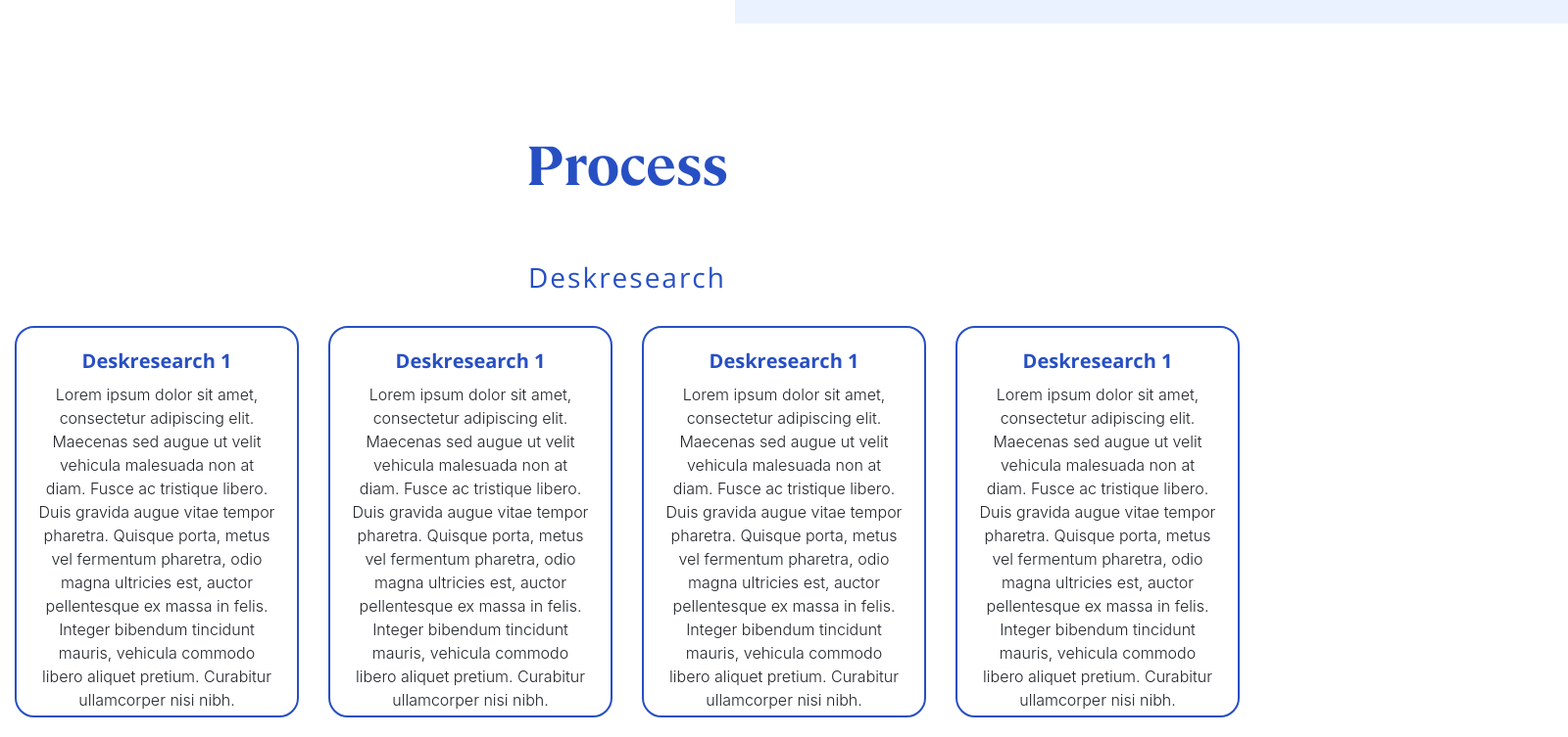
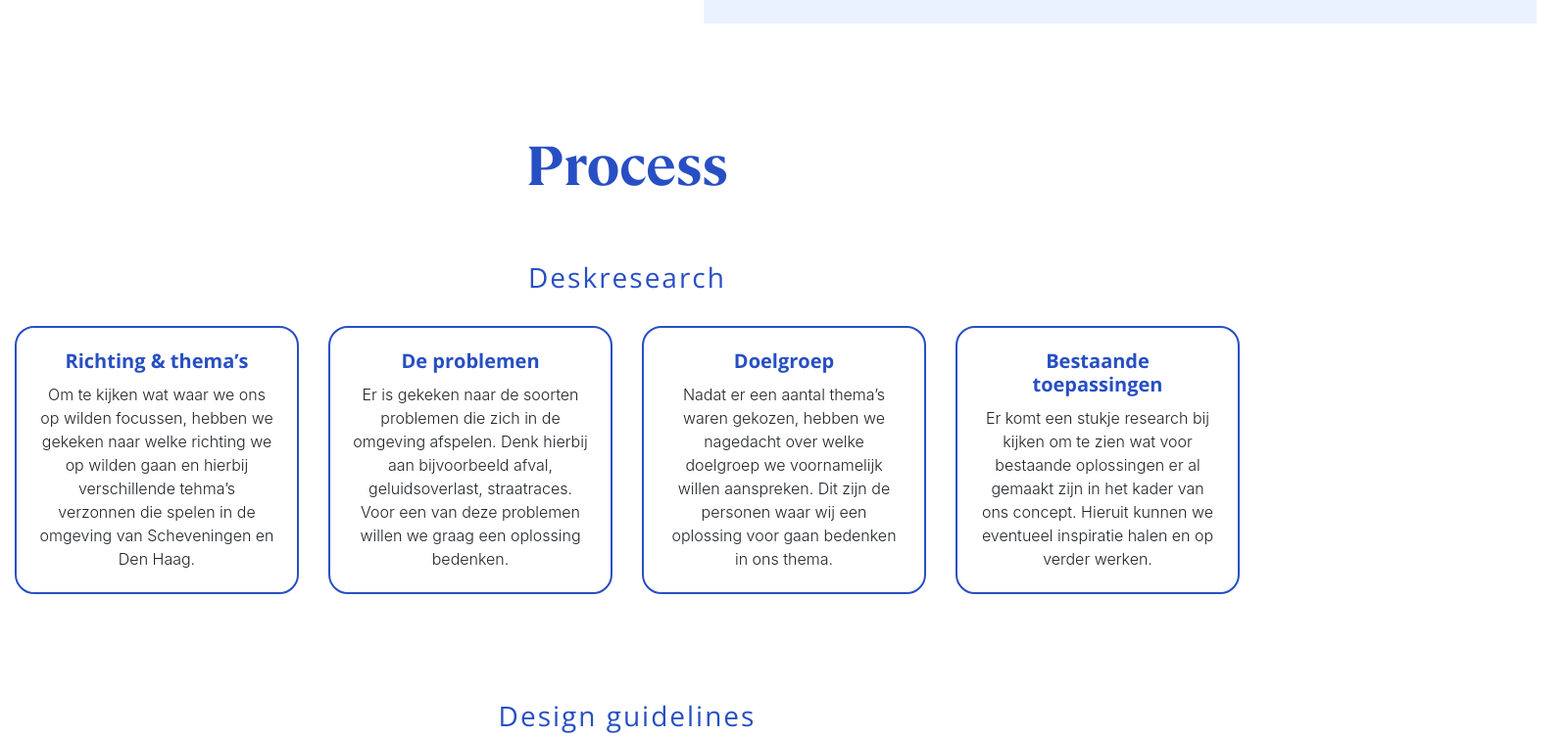
Before and after one commit to Juxtapose-Medialab/one-pager-juxtapose.github.io, a React (Create React App) app: page / in a window 1280 px wide. Shown: the part 2671-3424 px from the top of the page at 98% size, 1600 px wide, since content can reach past the window. Built offline with nearby package versions, Linux system fonts and the light colour scheme.

Commit message:
Fix overflow issue.

```diff
--- a/src/components/Process/Process.jsx
+++ b/src/components/Process/Process.jsx
@@ -1,6 +1,6 @@
 import React from "react";
 import styles from './Process.module.scss';
-import { Row, Col } from 'react-bootstrap';
+import { Row, Col, Container } from 'react-bootstrap';
 import classNames from 'classnames/bind';
 
 const cn = classNames.bind(styles);
@@ -11,31 +11,51 @@ class Process extends React.Component {
         <div className={ styles.process }>
           <h2 className={ styles.processTitle }>Process</h2>
           <div className={ styles.deskresearch }>
+            <Container>
               <h3 className={ styles.deskresearchSmallTitle }>Deskresearch</h3>
               <Row>
                 <Col xs={ 3 }>
                   <div className={ styles.deskresearchCard }>
-                  <h3 className={ styles.deskresearchCardTitle }>Deskresearch 1</h3>
-                  <p className={ styles.deskresearchCardText }>Lorem ipsum dolor sit amet, consectetur adipiscing elit. Maecenas sed augue ut velit vehicula malesuada non at diam. Fusce ac tristique libero. Duis gravida augue vitae tempor pharetra. Quisque porta, metus vel fermentum pharetra, odio magna ultricies est, auctor pellentesque ex massa in felis.  Integer bibendum tincidunt mauris, vehicula commodo libero aliquet pretium. Curabitur ullamcorper nisi nibh.</p>
+                    <h3 className={ styles.deskresearchCardTitle }>Richting & thema’s</h3>
+                    <p className={ styles.deskresearchCardText }>Om te kijken wat waar we ons op wilden focussen, hebben we gekeken naar welke richting we op wilden gaan en hierbij verschillende tehma’s verzonnen die spelen in de omgeving van Scheveningen en Den Haag.</p>
                   </div>
                 </Col>
                 <Col xs={ 3 }>
                   <div className={ styles.deskresearchCard }>
-                  <h3 className={ styles.deskresearchCardTitle }>Deskresearch 1</h3>
-                  <p className={ styles.deskresearchCardText }>Lorem ipsum dolor sit amet, consectetur adipiscing elit. Maecenas sed augue ut velit vehicula malesuada non at diam. Fusce ac tristique libero. Duis gravida augue vitae tempor pharetra. Quisque porta, metus vel fermentum pharetra, odio magna ultricies est, auctor pellentesque ex massa in felis.  Integer bibendum tincidunt mauris, vehicula commodo libero aliquet pretium. Curabitur ullamcorper nisi nibh.</p>
+                    <h3 className={ styles.deskresearchCardTitle }>De problemen</h3>
+                    <p className={ styles.deskresearchCardText }>Er is gekeken naar de soorten problemen die zich in de omgeving afspelen. Denk hierbij aan bijvoorbeeld afval, geluidsoverlast, straatraces. Voor een van deze problemen willen we graag een oplossing bedenken.</p>
                   </div>
                 </Col>
                 <Col xs={ 3 }>
                 <div className={ styles.deskresearchCard }>
-                  <h3 className={ styles.deskresearchCardTitle }>Deskresearch 1</h3>
-                  <p className={ styles.deskresearchCardText }>Lorem ipsum dolor sit amet, consectetur adipiscing elit. Maecenas sed augue ut velit vehicula malesuada non at diam. Fusce ac tristique libero. Duis gravida augue vitae tempor pharetra. Quisque porta, metus vel fermentum pharetra, odio magna ultricies est, auctor pellentesque ex massa in felis.  Integer bibendum tincidunt mauris, vehicula commodo libero aliquet pretium. Curabitur ullamcorper nisi nibh.</p>
+                    <h3 className={ styles.deskresearchCardTitle }>Doelgroep</h3>
+                    <p className={ styles.deskresearchCardText }>
+                        Nadat er een aantal thema’s waren gekozen, hebben we nagedacht over welke doelgroep we voornamelijk willen aanspreken. Dit zijn de personen waar wij een oplossing voor gaan bedenken in ons thema.</p>
                 </div>
                 </Col>
                 <Col xs={ 3 }>
                   <div className={ styles.deskresearchCard }>
-                  <h3 className={ styles.deskresearchCardTitle }>Deskresearch 1</h3>
-                  <p className={ styles.deskresearchCardText }>Lorem ipsum dolor sit amet, consectetur adipiscing elit. Maecenas sed augue ut velit vehicula malesuada non at diam. Fusce ac tristique libero. Duis gravida augue vitae tempor pharetra. Quisque porta, metus vel fermentum pharetra, odio magna ultricies est, auctor pellentesque ex massa in felis.  Integer bibendum tincidunt mauris, vehicula commodo libero aliquet pretium. Curabitur ullamcorper nisi nibh.</p>
+                    <h3 className={ styles.deskresearchCardTitle }>Bestaande toepassingen</h3>
+                    <p className={ styles.deskresearchCardText }>Er komt een stukje research bij kijken om te zien wat voor bestaande oplossingen er al gemaakt zijn in het kader van ons concept. Hieruit kunnen we eventueel inspiratie halen en op verder werken.</p>
                   </div>
+                </Col>
+              </Row>
+            </Container>
+          </div>
+
+          <div className={ styles.designGuidelines }>
+            <h3 className={ styles.deskresearchSmallTitle }>Design guidelines</h3>
+            <Row>
+              <Col xs={ 4 }>
+                <div>
+
+                </div>
+              </Col>
+              <Col xs={ 4 }>
+
+              </Col>
+              <Col xs={ 4 }>
+
               </Col>
             </Row>
           </div>
--- a/src/components/Process/Process.module.scss
+++ b/src/components/Process/Process.module.scss
@@ -19,7 +19,6 @@
 
 .deskresearchCard {
   width: 100%;
-  height: 40rem;
   padding: 2.2rem;
   border-radius: 2rem;
   border: .2rem solid #274fc4;
--- a/src/components/Productintrosection/ProductIntroSection.jsx
+++ b/src/components/Productintrosection/ProductIntroSection.jsx
@@ -11,7 +11,7 @@ const cn = classNames.bind(styles);
 class ProductIntroSection extends React.Component {
   render() {
     return (
-      <>
+      <Container>
         <h2 className={ styles.productTitle }>Product</h2>
         <Row className={ styles.row }>
           <Col className={ cn('col') } xs={ 6 }>
@@ -45,7 +45,7 @@ class ProductIntroSection extends React.Component {
             </div>
           </Col>
         </Row>
-        </>
+      </Container>
     )
   }
 }
--- a/src/components/Productintrosection/ProductIntroSection.module.scss
+++ b/src/components/Productintrosection/ProductIntroSection.module.scss
@@ -34,7 +34,7 @@
     height: 56.8rem;
     opacity: .5;
 
-    margin-right: -50%;
+    margin-right: -45%;
 }
 
 .productImageWrapper {
--- a/src/components/TeamMembers/TeamMembers.jsx
+++ b/src/components/TeamMembers/TeamMembers.jsx
@@ -16,7 +16,7 @@ import styles from "../../components/TeamMembers/TeamMembers.module.scss";
 class TeamMembers extends React.Component {
   render() {
     return (
-      <React.Fragment>
+      <Container>
         <div className={ styles.teamMembers }>
           <h2 className={ styles.teamMembersTitle }>About us</h2>
           <Row className={ styles.row }>
@@ -87,7 +87,7 @@ class TeamMembers extends React.Component {
             </Col>
           </Row>
         </div>
-      </React.Fragment>
+      </Container>
     )
   }
 }
--- a/src/pages/Home/Home.jsx
+++ b/src/pages/Home/Home.jsx
@@ -17,12 +17,12 @@ class Home extends React.Component {
       <React.Fragment>
         <Hero />
         <Navigation />
-        <Container>
+
           <ProductIntroSection />
           <Process />
           {/* <ProductSlider /> */}
           <TeamMembers />
-        </Container>
+
       </React.Fragment>
     )
   }
--- a/src/styles/main.css
+++ b/src/styles/main.css
@@ -15,6 +15,7 @@
 
  body {
   margin: 0;
+  overflow-x: hidden;
 }
 
 .container {
@@ -25,7 +26,6 @@
   margin: 0 auto;
   background-color: blue; */
   max-width: 1440px;
-  overflow: visible;
 }
 
 .title {
```
Lines whose indentation alone changed are shown as unchanged.
